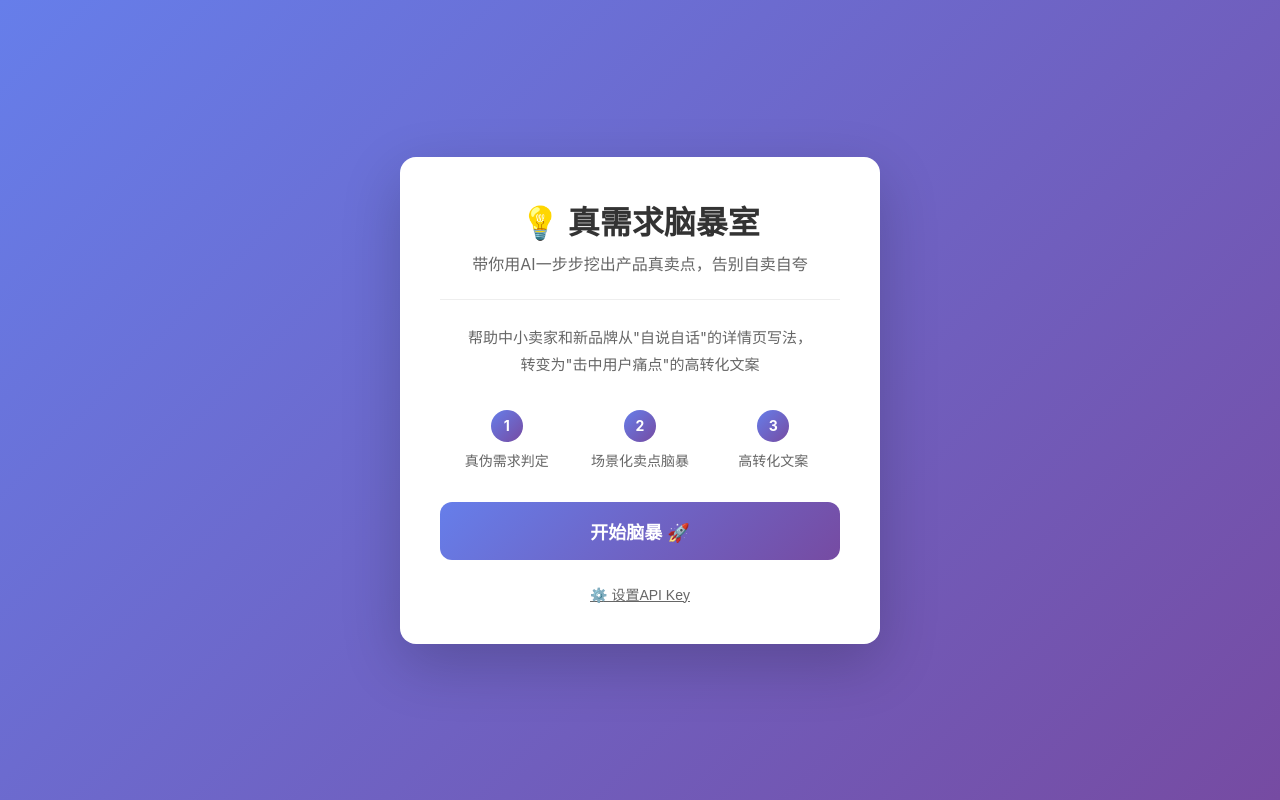
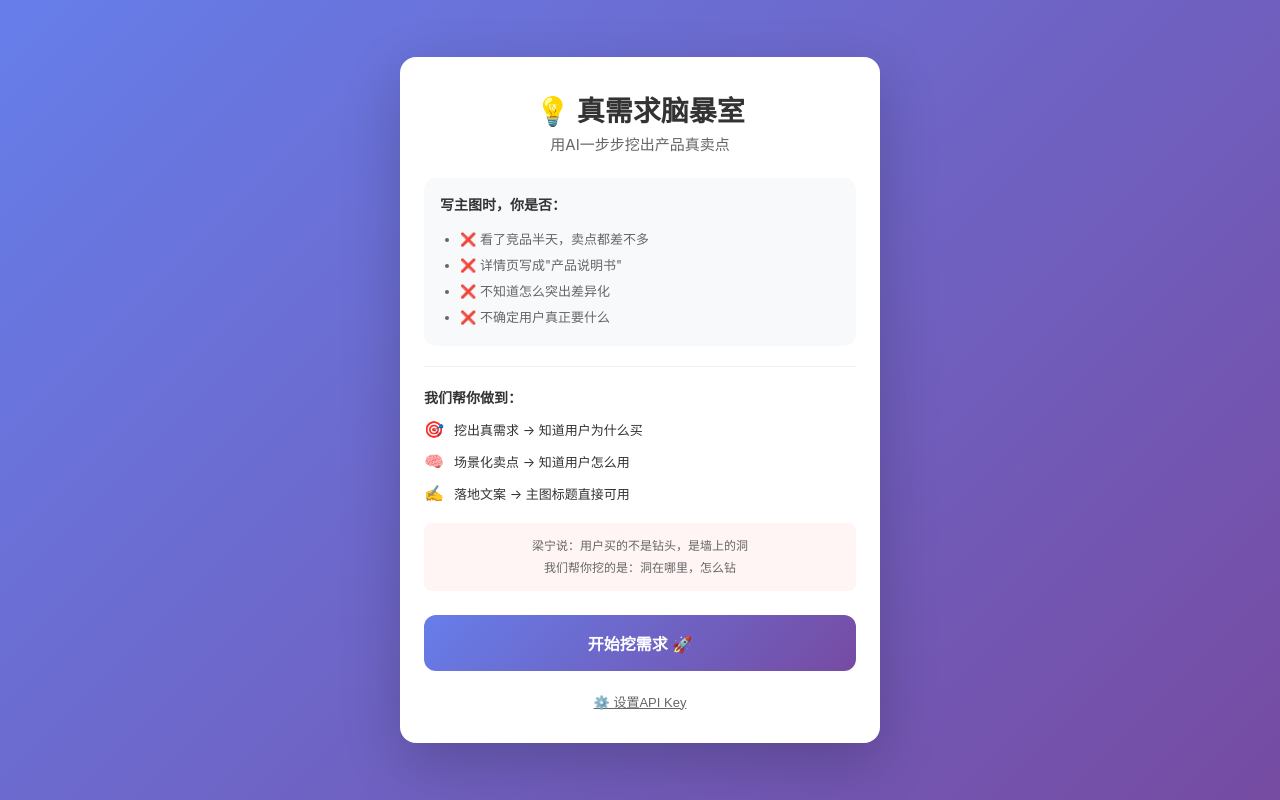
Before and after one commit to ductuanchu933-spec/zhenxuqiu-, a Next.js app: page / in a window 1280 px wide. Built offline with nearby package versions, Linux system fonts and the light colour scheme.

Commit message:
优化首页：方案C场景化

```diff
--- a/src/app/page.tsx
+++ b/src/app/page.tsx
@@ -5,7 +5,6 @@ import { useRouter } from 'next/navigation'
 
 export default function Home() {
   const router = useRouter()
-  const [loading, setLoading] = useState(false)
 
   const startBrainstorm = () => {
     const hasKey = localStorage.getItem('api_key')
@@ -20,32 +19,45 @@ export default function Home() {
     <div style={styles.container}>
       <div style={styles.card}>
         <h1 style={styles.title}>💡 真需求脑暴室</h1>
-        <p style={styles.subtitle}>带你用AI一步步挖出产品真卖点，告别自卖自夸</p>
+        <p style={styles.subtitle}>用AI一步步挖出产品真卖点</p>
+
+        <div style={styles.sceneSection}>
+          <h2 style={styles.sceneTitle}>写主图时，你是否：</h2>
+          <ul style={styles.sceneList}>
+            <li>❌ 看了竞品半天，卖点都差不多</li>
+            <li>❌ 详情页写成"产品说明书"</li>
+            <li>❌ 不知道怎么突出差异化</li>
+            <li>❌ 不确定用户真正要什么</li>
+          </ul>
+        </div>
 
         <div style={styles.divider}></div>
 
-        <p style={styles.desc}>
-          帮助中小卖家和新品牌从&quot;自说自话&quot;的详情页写法，<br/>
-          转变为&quot;击中用户痛点&quot;的高转化文案
-        </p>
-
-        <div style={styles.steps}>
-          <div style={styles.step}>
-            <span style={styles.stepNum}>1</span>
-            <span>真伪需求判定</span>
+        <h2 style={styles.valueTitle}>我们帮你做到：</h2>
+        <div style={styles.values}>
+          <div style={styles.valueItem}>
+            <span style={styles.valueIcon}>🎯</span>
+            <span>挖出真需求 → 知道用户为什么买</span>
           </div>
-          <div style={styles.step}>
-            <span style={styles.stepNum}>2</span>
-            <span>场景化卖点脑暴</span>
+          <div style={styles.valueItem}>
+            <span style={styles.valueIcon}>🧠</span>
+            <span>场景化卖点 → 知道用户怎么用</span>
           </div>
-          <div style={styles.step}>
-            <span style={styles.stepNum}>3</span>
-            <span>高转化文案</span>
+          <div style={styles.valueItem}>
+            <span style={styles.valueIcon}>✍️</span>
+            <span>落地文案 → 主图标题直接可用</span>
           </div>
         </div>
 
+        <div style={styles.method}>
+          <p style={styles.methodText}>
+            梁宁说：用户买的不是钻头，是墙上的洞<br/>
+            我们帮你挖的是：洞在哪里，怎么钻
+          </p>
+        </div>
+
         <button onClick={startBrainstorm} style={styles.button}>
-          开始脑暴 🚀
+          开始挖需求 🚀
         </button>
 
         <div style={styles.footer}>
@@ -61,7 +73,7 @@ export default function Home() {
   )
 }
 
-const styles = {
+const styles: Record<string, React.CSSProperties> = {
   container: {
     minHeight: '100vh',
     display: 'flex',
@@ -73,82 +85,103 @@ const styles = {
   card: {
     background: '#fff',
     borderRadius: '16px',
-    padding: '40px',
+    padding: '32px 24px',
     maxWidth: '480px',
     width: '100%',
     boxShadow: '0 20px 60px rgba(0,0,0,0.2)',
   },
   title: {
-    fontSize: '32px',
+    fontSize: '28px',
     fontWeight: 'bold',
-    textAlign: 'center' as const,
-    marginBottom: '8px',
+    textAlign: 'center',
+    marginBottom: '4px',
     color: '#333',
   },
   subtitle: {
-    fontSize: '16px',
-    textAlign: 'center' as const,
+    fontSize: '15px',
+    textAlign: 'center',
     color: '#666',
     marginBottom: '24px',
+  },
+  sceneSection: {
+    background: '#f8f9fa',
+    borderRadius: '12px',
+    padding: '16px',
+    marginBottom: '20px',
+  },
+  sceneTitle: {
+    fontSize: '14px',
+    fontWeight: '600',
+    color: '#333',
+    marginBottom: '12px',
+  },
+  sceneList: {
+    fontSize: '13px',
+    color: '#666',
+    paddingLeft: '20px',
+    lineHeight: '2',
+    margin: 0,
   },
   divider: {
     height: '1px',
     background: '#eee',
-    margin: '24px 0',
+    margin: '20px 0',
   },
-  desc: {
-    fontSize: '15px',
-    textAlign: 'center' as const,
-    color: '#666',
-    lineHeight: '1.8',
-    marginBottom: '32px',
+  valueTitle: {
+    fontSize: '14px',
+    fontWeight: '600',
+    color: '#333',
+    marginBottom: '12px',
   },
-  steps: {
+  values: {
     display: 'flex',
-    justifyContent: 'space-between',
-    marginBottom: '32px',
+    flexDirection: 'column',
+    gap: '12px',
+    marginBottom: '20px',
   },
-  step: {
-    display: 'flex',
-    flexDirection: 'column' as const,
-    alignItems: 'center',
-    gap: '8px',
-    flex: 1,
-    fontSize: '14px',
-    color: '#666',
-  },
-  stepNum: {
-    width: '32px',
-    height: '32px',
-    borderRadius: '50%',
-    background: 'linear-gradient(135deg, #667eea 0%, #764ba2 100%)',
-    color: '#fff',
+  valueItem: {
     display: 'flex',
     alignItems: 'center',
-    justifyContent: 'center',
-    fontWeight: 'bold',
+    gap: '10px',
+    fontSize: '13px',
+    color: '#333',
+  },
+  valueIcon: {
+    fontSize: '16px',
+  },
+  method: {
+    background: '#fff5f5',
+    borderRadius: '8px',
+    padding: '12px',
+    marginBottom: '24px',
+  },
+  methodText: {
+    fontSize: '12px',
+    color: '#666',
+    textAlign: 'center',
+    lineHeight: '1.8',
+    margin: 0,
   },
   button: {
     width: '100%',
     padding: '16px 32px',
-    fontSize: '18px',
+    fontSize: '16px',
     fontWeight: 'bold',
     color: '#fff',
     background: 'linear-gradient(135deg, #667eea 0%, #764ba2 100%)',
     border: 'none',
     borderRadius: '12px',
     cursor: 'pointer',
-    transition: 'transform 0.2s',
   },
   footer: {
-    marginTop: '24px',
-    textAlign: 'center' as const,
+    marginTop: '20px',
+    textAlign: 'center',
   },
   link: {
     background: 'none',
     border: 'none',
     color: '#666',
-    fontSize: '14px',
+    fontSize: '13px',
     cursor: 'pointer',
     textDecoration: 'underline',
   },
```
